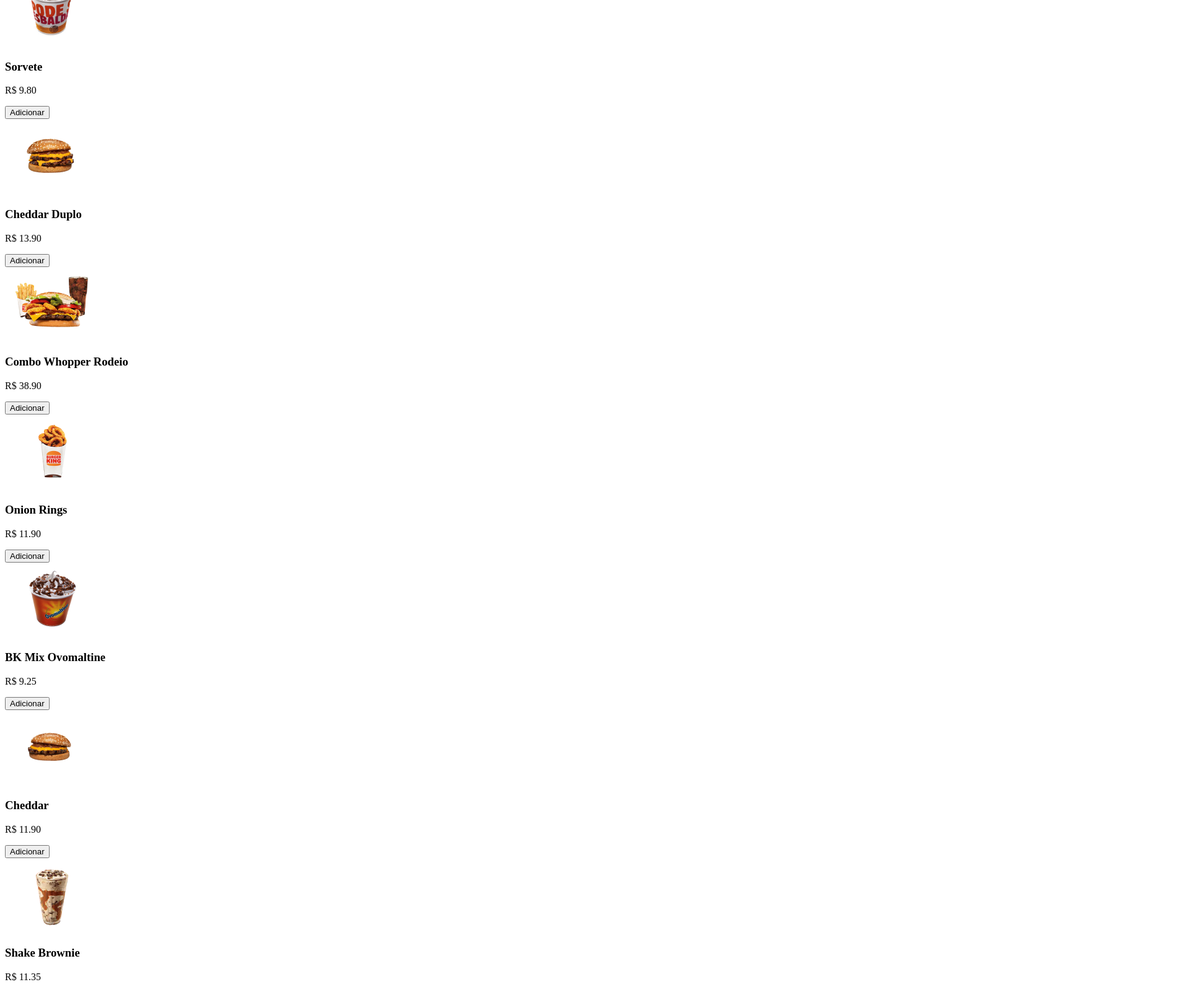
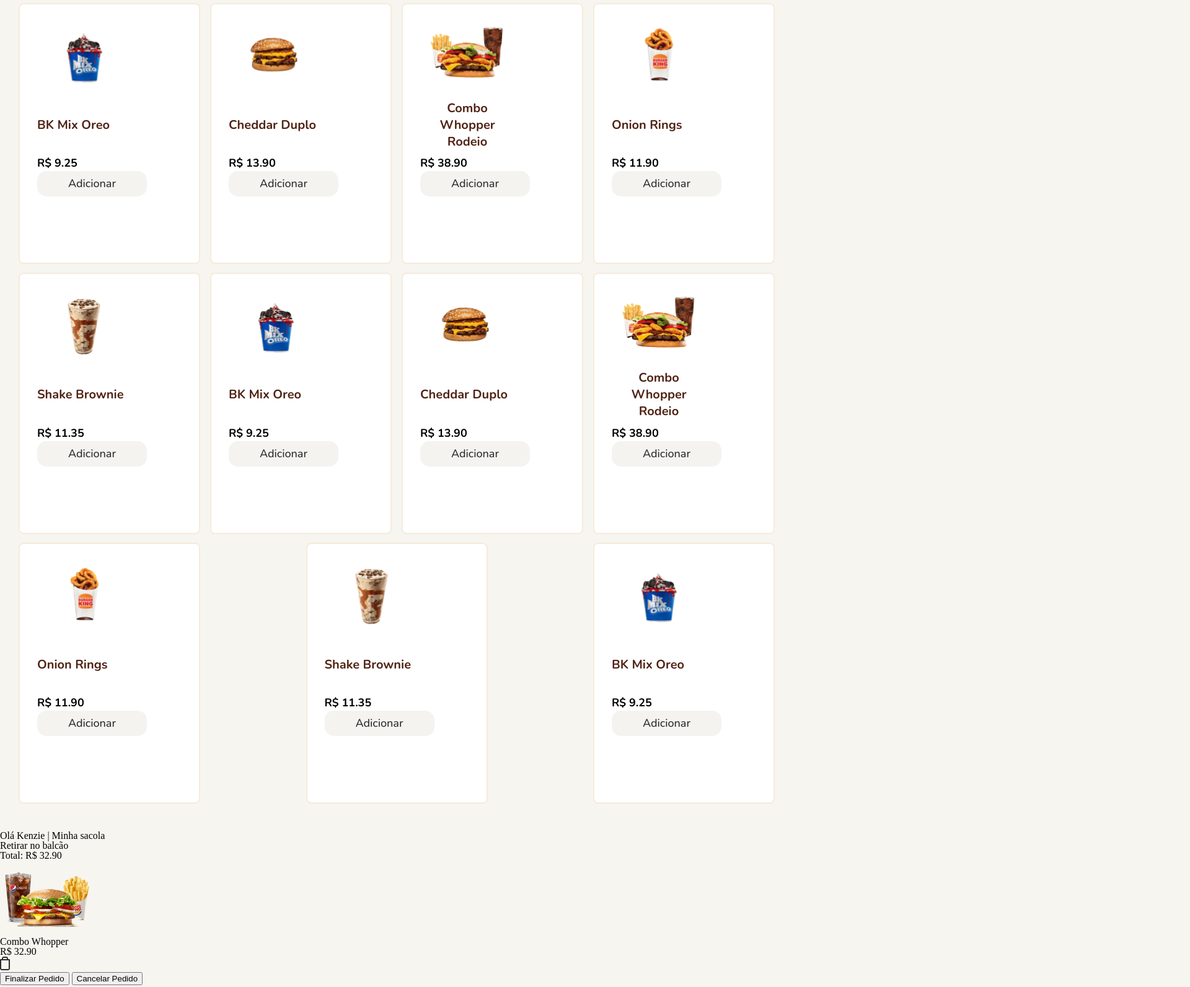
Before and after one commit to JeronimoFSNeto/projetobkdev, a plain HTML site: page index.html in a window 1280 px wide. Shown: the part 780-2373 px from the top of the page at 62% size, 1920 px wide, since content can reach past the window. Drawn offline with nearby package versions, Linux system fonts and the light colour scheme.

Commit message:
aplicando: style.css

```diff
--- a/index.html
+++ b/index.html
@@ -1,83 +1,158 @@
 <!DOCTYPE html>
 <html lang="en">
+
 <head>
     <meta charset="UTF-8">
     <meta http-equiv="X-UA-Compatible" content="IE=edge">
     <meta name="viewport" content="width=device-width, initial-scale=1.0">
-    <title>Projeto BKB - Jeronimo</title>
+    <link rel="preconnect" href="https://fonts.googleapis.com">
+    <link rel="preconnect" href="https://fonts.gstatic.com" crossorigin>
+    <link
+        href="https://fonts.googleapis.com/css2?family=Jost:wght@100;200;300;400;500;700;800;900&family=Montserrat:ital,wght@0,100;0,200;0,300;0,400;0,500;0,600;0,700;0,800;0,900;1,100;1,200;1,300;1,400;1,500;1,600;1,700;1,800;1,900&family=Nunito:ital,wght@0,200;0,300;0,400;0,500;0,600;0,700;0,800;0,900;1,200;1,300;1,400;1,500;1,600;1,700;1,800;1,900&display=swap"
+        rel="stylesheet">
+    <link rel="stylesheet" href="./src/css/reset.css">
+    <link rel="stylesheet" href="./src/css/style.css">
+    <title>Projeto BKB</title>
 </head>
+
 <body>
-    <header>
-        <div>
-            <img src="./src/assets/Projeto BKB Code 1.png" alt="Projeto BKB Code">
+    <header class="cabecalho">
+
+            <div class="container">
+                <img id="logo" src="./src/assets/Projeto BKB Code 1.png" alt="Projeto BKB Code">
                 <img src="./src/assets/Logos 1.png" alt="Logo BKB + Kenzie">
             </div>
+
+
+
+    </header>
+
+    <main>
+        <section class="banner">
             <img src="./src/assets/banner.png" alt="Banner com hamburgueres">
-    </header>
-    <main>
-        <section>
-            <div>
-                <img src="./src/assets/combo_whopper.png" alt="combo whopper">
-                <h3>Combo Whopper</h3>
-                <p>R$ 32.90</p>
-                <button type="button">Adicionar</button>
-            </div>
-            <div>
-                <img src="./src/assets/bk_chicken.png" alt="bk chicken">
-                <h3>BK Chicken</h3>
-                <p>R$ 16.90</p>
-                <button type="button">Adicionar</button>
-            </div>
-            <div>
-                <img src="./src/assets/sorvete.png" alt="sorvete">
-                <h3>Sorvete</h3>
-                <p>R$ 9.80</p>
-                <button type="button">Adicionar</button>
-            </div>
-            <div>
+        </section>
+        <!------------section produtos------------>
+
+        <section class="secaoProdutos">
+            <!------------list produtos------------>
+            <div class="container">
+                <ul class="produtosLista">
+                    <!--itens de produto-->
+                    <li class="cardProduto">
                         <img src="./src/assets/cheddar_duplo.png" alt="cheddar duplo">
                         <h3>Cheddar Duplo</h3>
                         <p>R$ 13.90</p>
                         <button type="button">Adicionar</button>
-            </div>
-            <div>
+                    </li>
+                    <!--itens de produto-->
+                    <li class="cardProduto">
                         <img src="./src/assets/whopper_rodeio.png" alt="Combo Whopper Rodeio">
                         <h3>Combo Whopper Rodeio</h3>
                         <p>R$ 38.90</p>
                         <button type="button">Adicionar</button>
-            </div>
-            <div>
+                    </li>
+                    <!--itens de produto-->
+                    <li class="cardProduto">
                         <img src="./src/assets/onion_rings.png" alt="Onion Rings">
                         <h3>Onion Rings</h3>
                         <p>R$ 11.90</p>
                         <button type="button">Adicionar</button>
-            </div>
-            <div>
-                <img src="./src/assets/bk_mix.png" alt="BK Mix Ovomaltine">
-                <h3>BK Mix Ovomaltine</h3>
-                <p>R$ 9.25</p>
-                <button type="button">Adicionar</button>
-            </div>
-            <div>
-                <img src="./src/assets/cheddar.png" alt="Cheddar">
-                <h3>Cheddar</h3>
-                <p>R$ 11.90</p>
-                <button type="button">Adicionar</button>
-            </div>
-            <div>
+                    </li>
+                    <!--itens de produto-->
+                    <li class="cardProduto">
                         <img src="./src/assets/shake.png" alt="Shake Brownie">
                         <h3>Shake Brownie</h3>
                         <p>R$ 11.35</p>
                         <button type="button">Adicionar</button>
-            </div>
-            <div>
+                    </li>
+                    <!--itens de produto-->
+                    <li class="cardProduto">
                         <img src="./src/assets/mix_oreo.png" alt="BK Mix Oreo">
                         <h3>BK Mix Oreo</h3>
                         <p>R$ 9.25</p>
                         <button type="button">Adicionar</button>
+                    </li>
+
+
+                    <!--itens de produto-->
+                    <li class="cardProduto">
+                        <img src="./src/assets/cheddar_duplo.png" alt="cheddar duplo">
+                        <h3>Cheddar Duplo</h3>
+                        <p>R$ 13.90</p>
+                        <button type="button">Adicionar</button>
+                    </li>
+                    <!--itens de produto-->
+                    <li class="cardProduto">
+                        <img src="./src/assets/whopper_rodeio.png" alt="Combo Whopper Rodeio">
+                        <h3>Combo Whopper Rodeio</h3>
+                        <p>R$ 38.90</p>
+                        <button type="button">Adicionar</button>
+                    </li>
+                    <!--itens de produto-->
+                    <li class="cardProduto">
+                        <img src="./src/assets/onion_rings.png" alt="Onion Rings">
+                        <h3>Onion Rings</h3>
+                        <p>R$ 11.90</p>
+                        <button type="button">Adicionar</button>
+                    </li>
+                    <!--itens de produto-->
+                    <li class="cardProduto">
+                        <img src="./src/assets/shake.png" alt="Shake Brownie">
+                        <h3>Shake Brownie</h3>
+                        <p>R$ 11.35</p>
+                        <button type="button">Adicionar</button>
+                    </li>
+                    <!--itens de produto-->
+                    <li class="cardProduto">
+                        <img src="./src/assets/mix_oreo.png" alt="BK Mix Oreo">
+                        <h3>BK Mix Oreo</h3>
+                        <p>R$ 9.25</p>
+                        <button type="button">Adicionar</button>
+                    </li>
+
+
+                    <!--itens de produto-->
+                    <li class="cardProduto">
+                        <img src="./src/assets/cheddar_duplo.png" alt="cheddar duplo">
+                        <h3>Cheddar Duplo</h3>
+                        <p>R$ 13.90</p>
+                        <button type="button">Adicionar</button>
+                    </li>
+                    <!--itens de produto-->
+                    <li class="cardProduto">
+                        <img src="./src/assets/whopper_rodeio.png" alt="Combo Whopper Rodeio">
+                        <h3>Combo Whopper Rodeio</h3>
+                        <p>R$ 38.90</p>
+                        <button type="button">Adicionar</button>
+                    </li>
+                    <!--itens de produto-->
+                    <li class="cardProduto">
+                        <img src="./src/assets/onion_rings.png" alt="Onion Rings">
+                        <h3>Onion Rings</h3>
+                        <p>R$ 11.90</p>
+                        <button type="button">Adicionar</button>
+                    </li>
+                    <!--itens de produto-->
+                    <li class="cardProduto">
+                        <img src="./src/assets/shake.png" alt="Shake Brownie">
+                        <h3>Shake Brownie</h3>
+                        <p>R$ 11.35</p>
+                        <button type="button">Adicionar</button>
+                    </li>
+                    <!--itens de produto-->
+                    <li class="cardProduto">
+                        <img src="./src/assets/mix_oreo.png" alt="BK Mix Oreo">
+                        <h3>BK Mix Oreo</h3>
+                        <p>R$ 9.25</p>
+                        <button type="button">Adicionar</button>
+                    </li>
+
+                </ul>
+
             </div>
         </section>
     </main>
+
     <footer>
         <section>
             <div>
--- a/src/css/style.css
+++ b/src/css/style.css
@@ -0,0 +1,90 @@
+body{
+    background: #F7F5F0;
+}
+.container{
+    max-width: 1289px;
+    margin: 0 auto;
+    padding: 30px;
+}
+.cabecalho .container{
+    display: flex;
+
+    justify-content: space-between;
+}
+.banner img{
+    width: 100%;
+}
+/* Aplicando estilo na seção de produtos */
+.secaoProdutos{
+    padding-top: 74px;
+}
+.secaoProdutos .produtosLista{
+    display: flex;
+    flex-wrap: wrap;
+    justify-content: space-between;
+}
+.secaoProdutos .cardProduto{
+    background-color: #FFFFFF;
+    width: 233px;
+    height: 373.47px;
+    align-items: center;
+    padding: 22px 28px;
+    border: 2px solid #f5ebdc;
+    border-radius: 8px;
+    margin-bottom: 14px;
+}
+.secaoProdutos .cardProduto img{
+    width: 150px;
+    height: 119.47px;
+}
+.secaoProdutos .cardProduto h3{
+    width: 152px;
+    height: 60px;
+
+    font-family: 'Nunito';
+    font-style: normal;
+    font-weight: 700;
+    font-size: 20px;
+    line-height: 27px;
+    display: flex;
+    align-items: center;
+    text-align: center;
+
+    color: #502314;
+
+    margin: 20px 0;
+
+}
+.secaoProdutos .cardProduto p{
+    width: 76px;
+    height: 25px;
+
+    font-family: 'Nunito';
+    font-style: normal;
+    font-weight: 700;
+    font-size: 18px;
+    line-height: 25px;
+
+    /* identical to box height */
+    display: flex;
+    align-items: center;
+    text-align: center;
+
+    color: #000000;
+}
+.secaoProdutos .cardProduto button{
+
+    background: #F5F3F0;
+    border:none;
+    border-radius: 15px;
+    width: 177px;
+    height: 41px;
+
+    font-family: 'Nunito';
+    font-style: normal;
+    font-weight: 500;
+    font-size: 18px;
+    line-height: 25px;
+    color: #2d2d2d;
+    cursor: pointer;
+}
```
Also changed, not shown: aula.html (deleted, +0 -65 lines), aula.txt (deleted). Lines whose indentation alone changed are shown as unchanged.
